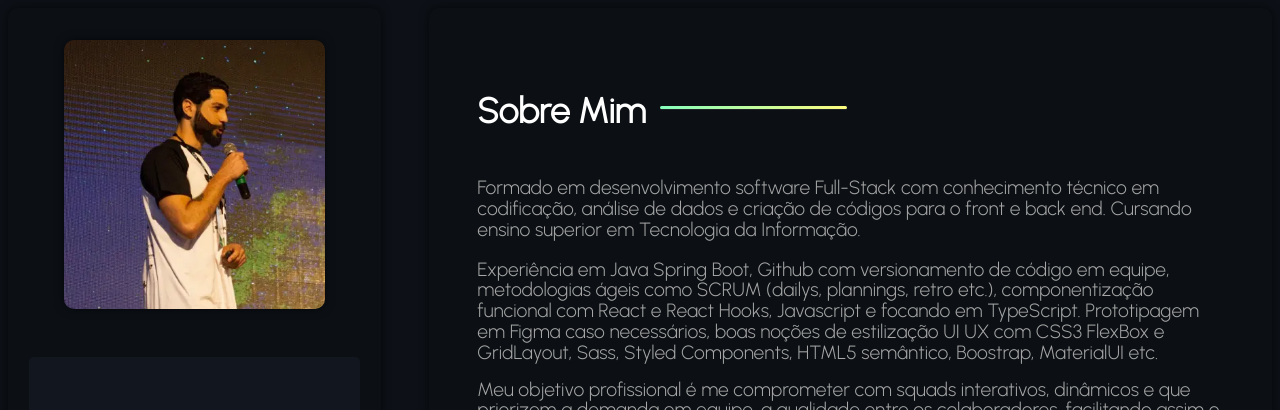
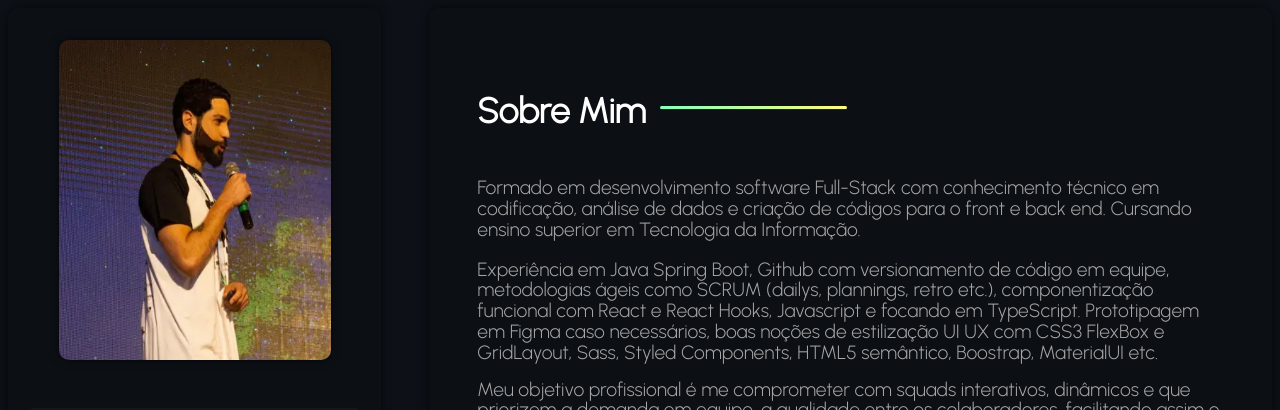
Before and after one commit to LeonardoChermaut/portifolio, a React (Vite) app: page / in a window 1280 px wide. Shown: the top 410 px of the page. Built offline with nearby package versions, Linux system fonts and the light colour scheme.

Commit message:
refactor: tamanho fixo imagem

```diff
--- a/src/data/presentation/components/sidebar/sidebar.sass
+++ b/src/data/presentation/components/sidebar/sidebar.sass
@@ -14,7 +14,8 @@
     border-radius: variables.$container-border-radius
 
     .avatar-profile
-        max-width: 70%
+        width: 17rem
+        height: 20rem
         box-shadow: variables.$box-shadow
         border-radius: variables.$container-border-radius
 
```
